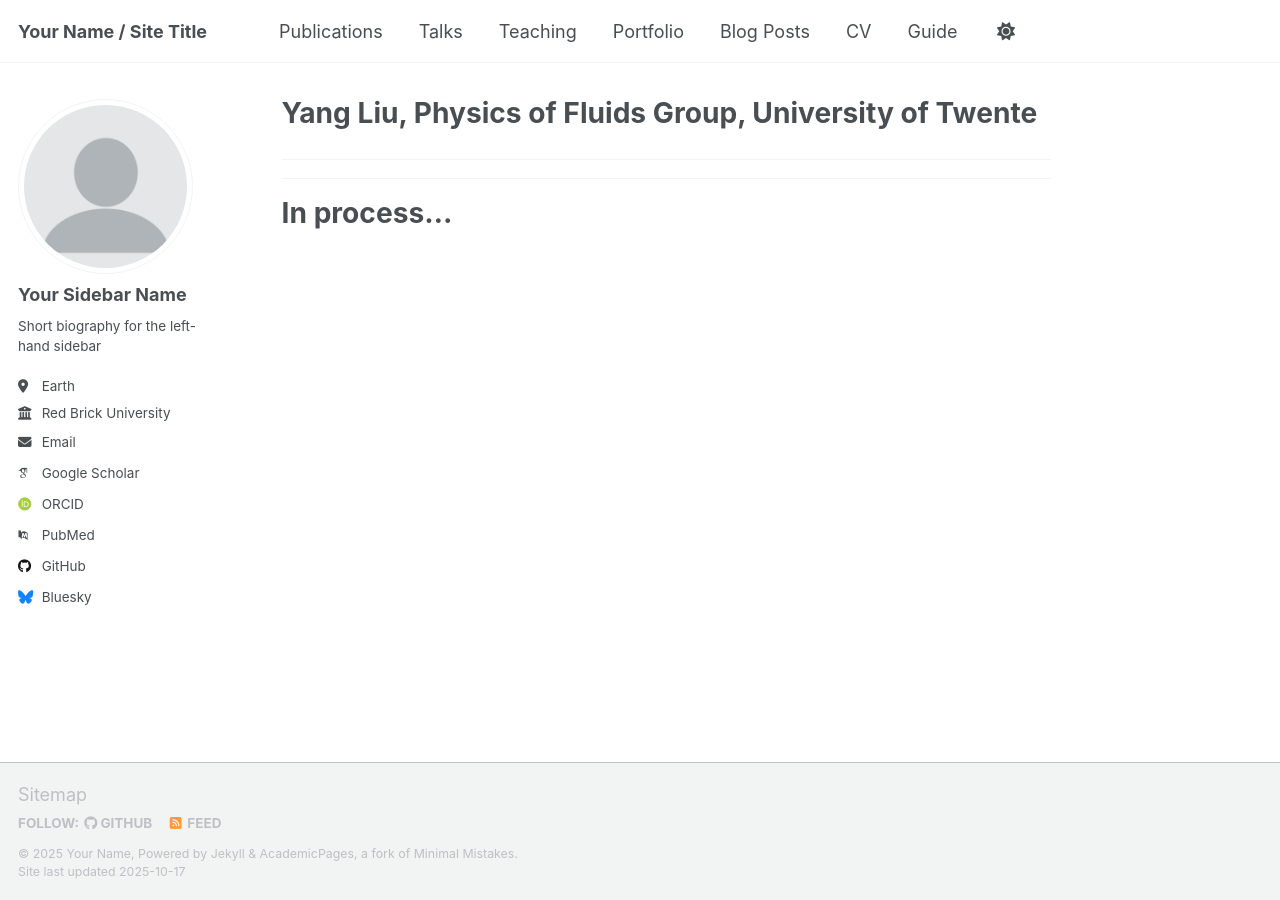
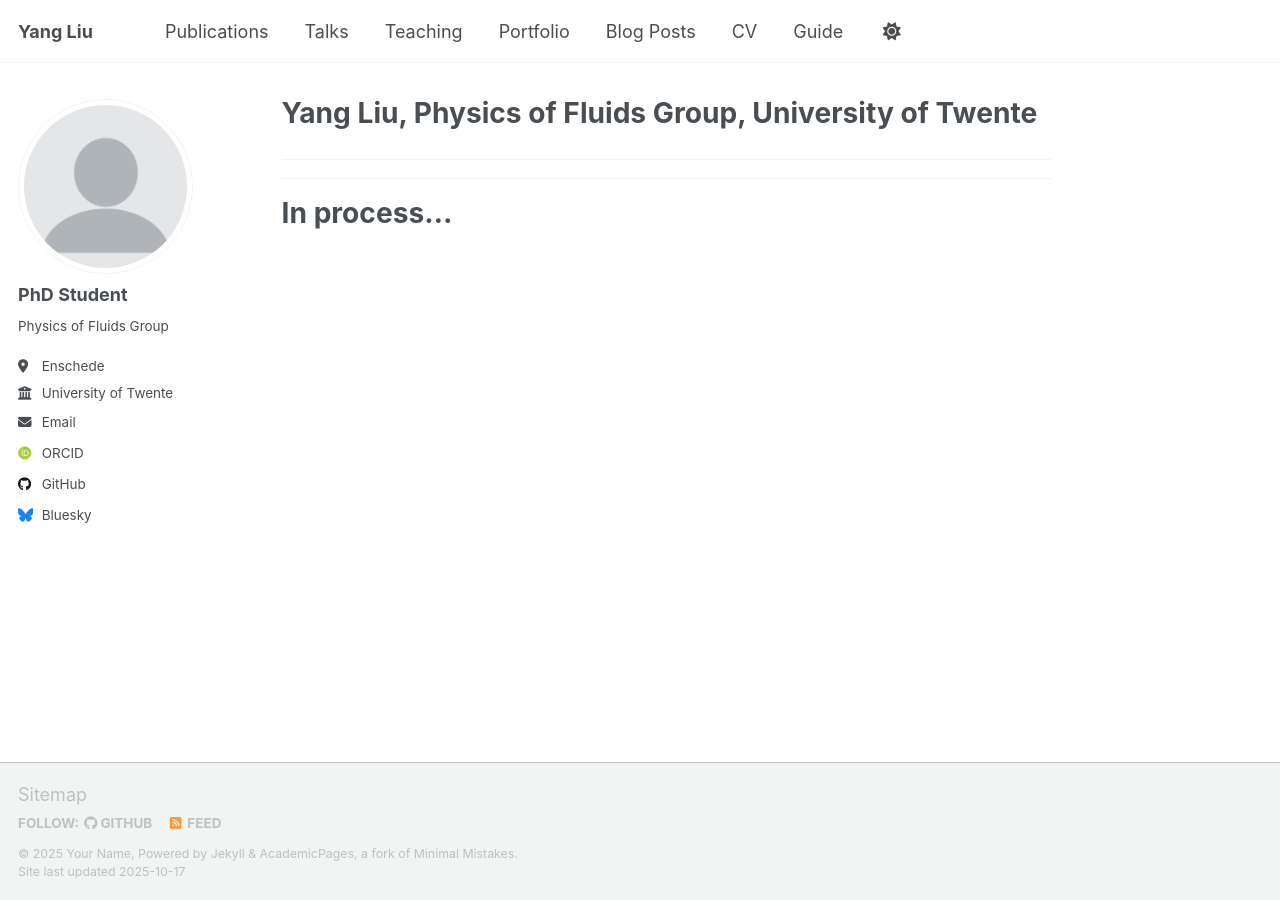
Before and after one commit to GittaYang/homepage, a Jekyll site: the page built from _pages/about.md, in a window 1280 px wide. Built offline with Jekyll 4.4.1, drawn with Linux system fonts in a browser that asks for light colours; some web fonts are replaced; a script that is not in the unit is left out.

Commit message:
Update _config.yml

```diff
--- a/_config.yml
+++ b/_config.yml
@@ -9,7 +9,7 @@
 # Basic Site Settings
 locale                   : "en-US"
 site_theme               : "default" # Currently available options are "default", "air"
-title                    : "Your Name / Site Title"
+title                    : "Yang Liu"
 title_separator          : "-"
 name                     : &name "Your Name"
 description              : &description "Your Name's academic portfolio"   # Update this with a general description of your site, this is the default if not overridden by a page
@@ -24,25 +24,24 @@ repository               : "academicpages/academicpages.github.io"
 author:
   # Biographic information
   avatar           : "profile.png"
-  name             : "Your Sidebar Name"
+  name             : "PhD Student"
   pronouns         : # example: "she/her"
-  bio              : "Short biography for the left-hand sidebar"
-  location         : "Earth"
-  employer         : "Red Brick University"
+  bio              : "Physics of Fluids Group"
+  location         : "Enschede"
+  employer         : "University of Twente"
   uri              : # URL
-  email            : "none@example.org"
+  email            : "y.liu-4 .at. utwente.nl"
 
   # Academic websites
   academia         : # URL
   arxiv            : # URL - Update with the correct link to your profile
-  googlescholar    : "https://scholar.google.com/citations?user=PS_CX0AAAAAJ"
+  #googlescholar    : "https://scholar.google.com/citations?user=PS_CX0AAAAAJ"
   inspire-hep      : # URL
   impactstory      : # URL
-  orcid            : "http://orcid.org/yourorcidurl"
-  semantic         : # URL
-  pubmed           : "https://www.ncbi.nlm.nih.gov/pubmed/?term=john+snow"
+  orcid            : "http://orcid.org/0000-0002-6850-0760"
+  #semantic         : # URL
   researchgate     : # URL
-  scopus           : # URL
+  #scopus           : # URL
 
   # Repositories and software development
   bitbucket        : # Username - Update with your username on the site
```
